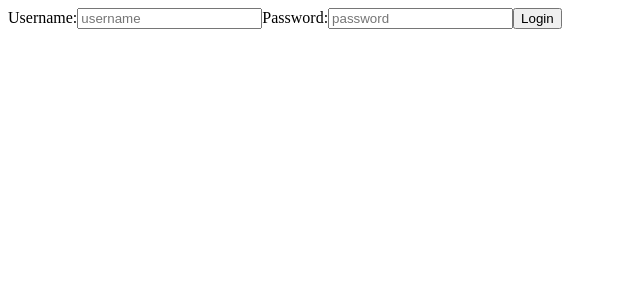
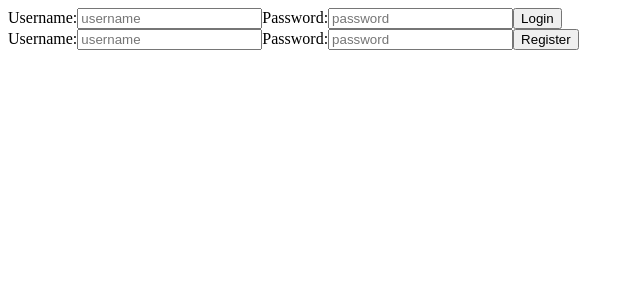
Before and after one commit to pteerawatt/Safe-n-Stable, a React app: page / in a window 1280 px wide. Shown: the top 300 px of the page, without its empty margins (0-640 px from the left). Built offline with nearby package versions, Linux system fonts and the light colour scheme; the HTML template or start-up script is replaced by a standard one.

Commit message:
fix login display message

```diff
--- a/client/src/component/App.jsx
+++ b/client/src/component/App.jsx
@@ -1,10 +1,12 @@
 import React, { useState } from 'react';
 import Login from './Login.jsx';
+import CreateAcc from './CreateAcc.jsx';
 
 const App = () => {
 return (
 			<div>
 				<Login />
+				<CreateAcc />
 			</div>
 		);
 };
--- /dev/null
+++ b/client/src/component/CreateAcc.jsx
@@ -0,0 +1,30 @@
+import React, { useState } from 'react';
+import axios from 'axios';
+
+const CreateAcc = () => {
+  const [username, setName] = useState('');
+  const [password, setPass] = useState('');
+
+  const handleSubmit = (event) => {
+    event.preventDefault();
+    axios.post('/users', {
+      data: {
+        username,
+        password,
+      },
+    })
+      .then((result) => { alert(JSON.stringify(result.data)); });
+  };
+
+  return (
+    <form onSubmit={handleSubmit}>
+      <label htmlFor="username">Username:</label>
+      <input placeholder="username" type="text" id="username" name="username" value={username} required onChange={(event) => { setName(event.target.value); }}></input>
+      <label htmlFor="password">Password:</label>
+      <input placeholder="password" type="text" id="password" name="password" value={password} required onChange={(event) => { setPass(event.target.value); }}></input>
+      <button>Register</button>
+    </form>
+  );
+};
+
+export default CreateAcc;
```
Also changed, not shown: 3 other files (tests, documents, lock files or other folders).
